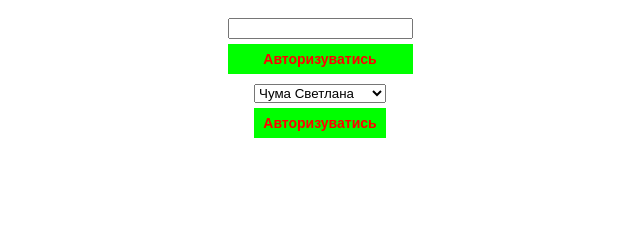
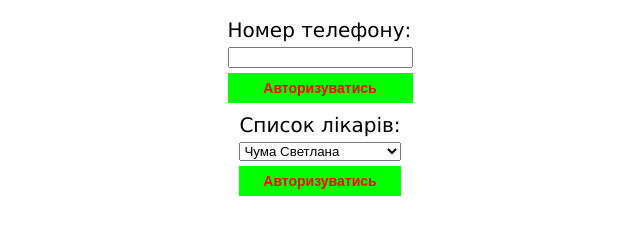
Before and after one commit to Vasy228123007/Electronic_referrals, a plain HTML site: page Web/index.html in a window 1280 px wide. Shown: the whole page, without its empty margins (320-960 px from the left). Drawn offline with Linux system fonts and the light colour scheme.

Commit message:
Обновил html
Добавили laber (Номер телефону,Список докторов)

```diff
--- a/Web/index.html
+++ b/Web/index.html
@@ -13,7 +13,7 @@
 	<div class="form">
 		<form>
 			<div class="input">
-			<input type="text" name="nomer" id="nomer" />
+			<label>Номер телефону: </label><input type="text" name="nomer" id="nomer" />
 			</div>
 			<div class="input">
 			<input type="submit" id="send" value="Авторизуватись" />
@@ -23,7 +23,7 @@
 	<div class="form">
 		<form>
 			<div class="input">
-			<select  name="likar" id="likar">
+			<label>Список лікарів: </label><select  name="likar" id="likar">
 				<option value="1">Чума Светлана</option>
 				<option value="2">Зубенко Михайло</option>
 				<option value="3">Зуб Степан</option>
```
